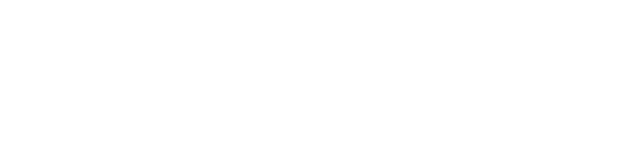
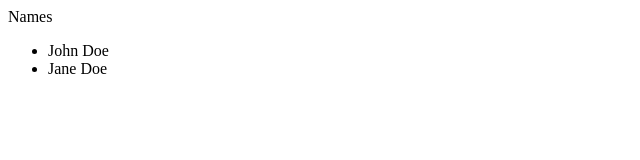
Before and after one commit to pkjvlg-xx/nagi_and_mori, a plain HTML site: page index.html in a window 1280 px wide. Shown: the whole page, without its empty margins (0-640 px from the left). Drawn offline with Linux system fonts and the light colour scheme.

Commit message:
made body

```diff
--- a/index.html
+++ b/index.html
@@ -5,6 +5,10 @@
   <title>Document</title>
 </head>
 <body>
-
+Names
+<ul>
+<li>John Doe</li>
+<li>Jane Doe</li>
+</ul>
 </body>
 </html>
```
